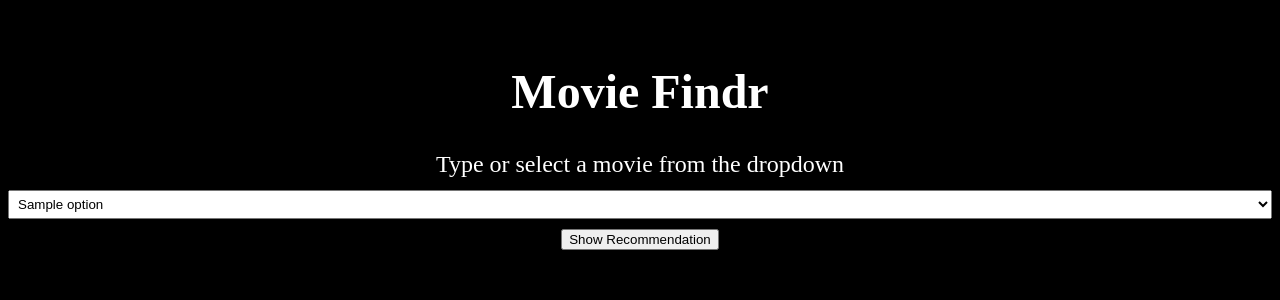
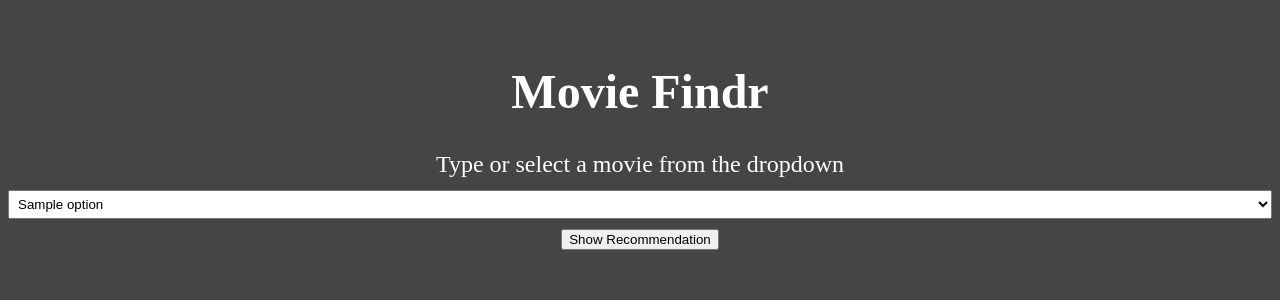
Before and after one commit to BhavleenKaurSethi/try, a Flask app: template templates/index.html in a window 1280 px wide. Shown: the top 300 px of the page. Run offline with Flask 3, Linux system fonts and the light colour scheme; the template is opened without the code that fills it: most values are stand-ins (such as "Sample title", 1, 10 or a date in 2020); parts of the project's set-up code (start-up, migrations or seed data) failed here and were passed over.

Commit message:
changed colour

```diff
--- a/templates/index.html
+++ b/templates/index.html
@@ -5,7 +5,7 @@
     <style>
         /* Center text horizontally and vertically */
         body {
-            background-color: black;
+            background-color: #454545;
             text-align: center;
             color: white;
             font-size: 24px;
```
